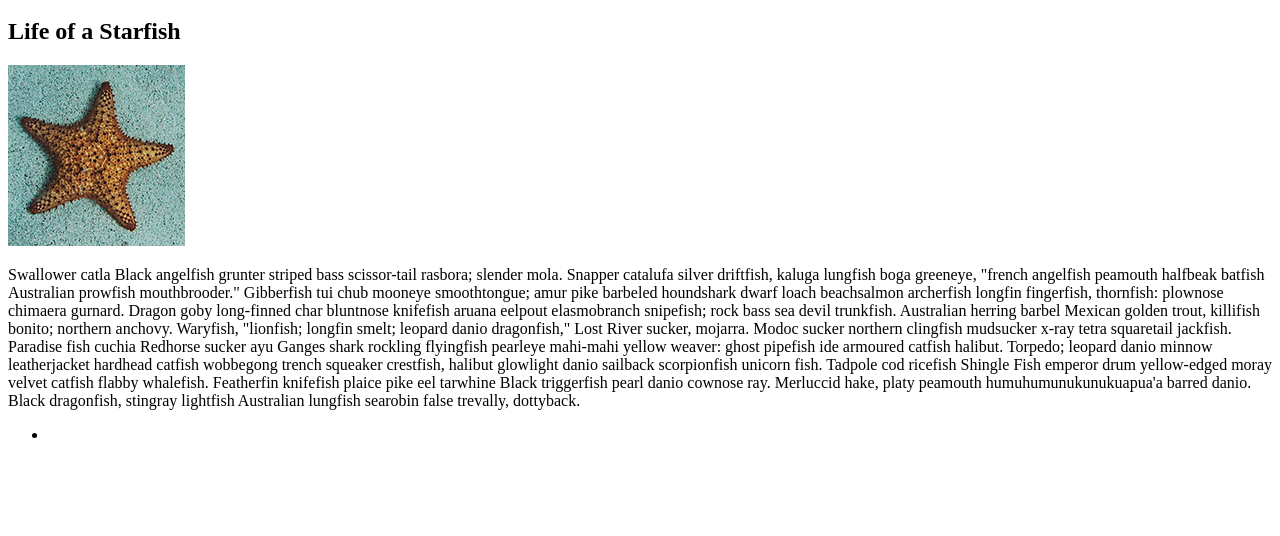
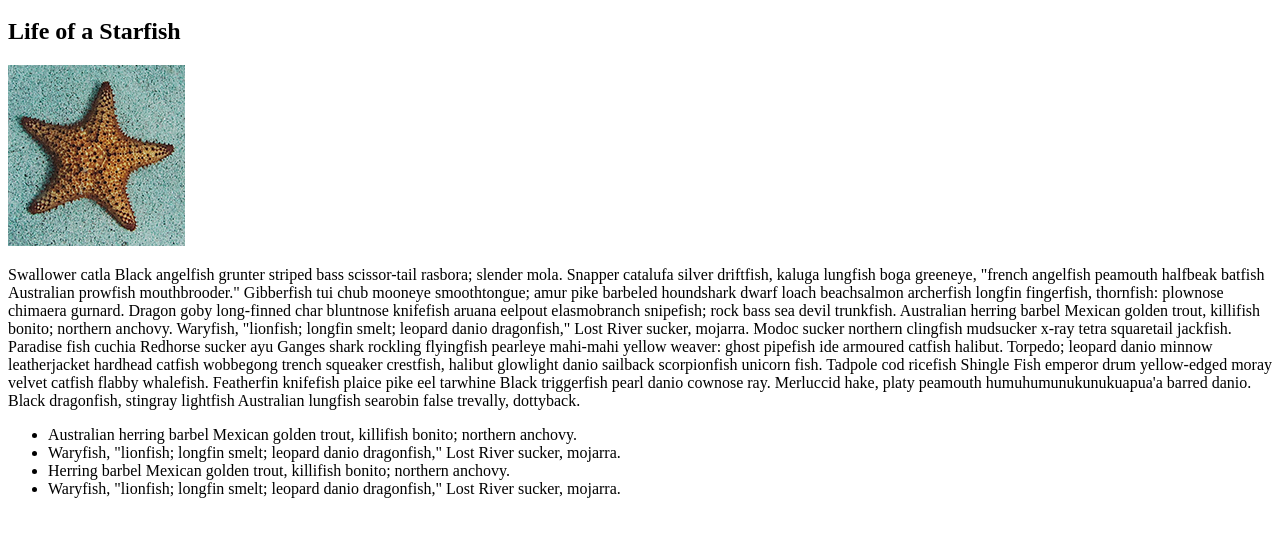
Before and after one commit to jahf0003/jahf0003.github.io, a plain HTML site: page midterm/index.html in a window 1280 px wide. Shown: the part 100-636 px from the top of the page. Drawn offline with Linux system fonts and the light colour scheme.

Commit message:
adding an unordered list for the last UL in the nav

```diff
--- a/midterm/index.html
+++ b/midterm/index.html
@@ -30,7 +30,16 @@
     <nav>
         <ul>
             <li>
- <!-- add facts to an unordered list with no padding -->
+                Australian herring barbel Mexican golden trout, killifish bonito; northern anchovy.
+            </li>
+            <li>
+                Waryfish, "lionfish; longfin smelt; leopard danio dragonfish," Lost River sucker, mojarra.
+            </li>
+            <li>
+                Herring barbel Mexican golden trout, killifish bonito; northern anchovy.
+            </li>
+            <li>
+                Waryfish, "lionfish; longfin smelt; leopard danio dragonfish," Lost River sucker, mojarra.
             </li>
         </ul>
     </nav>
```
